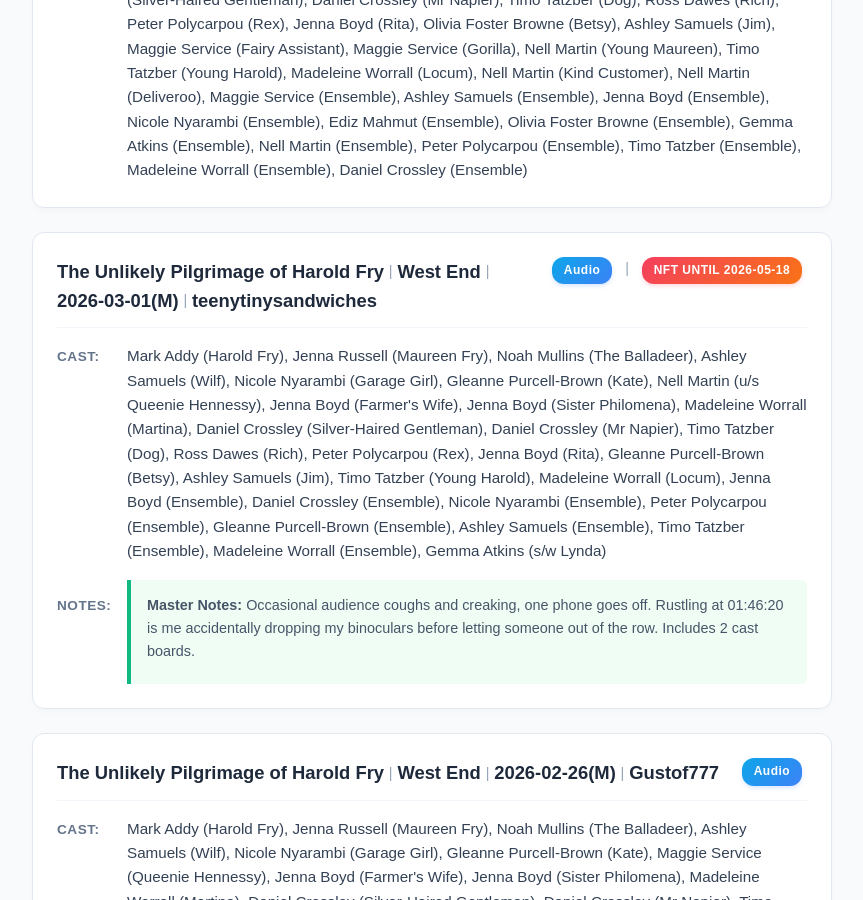
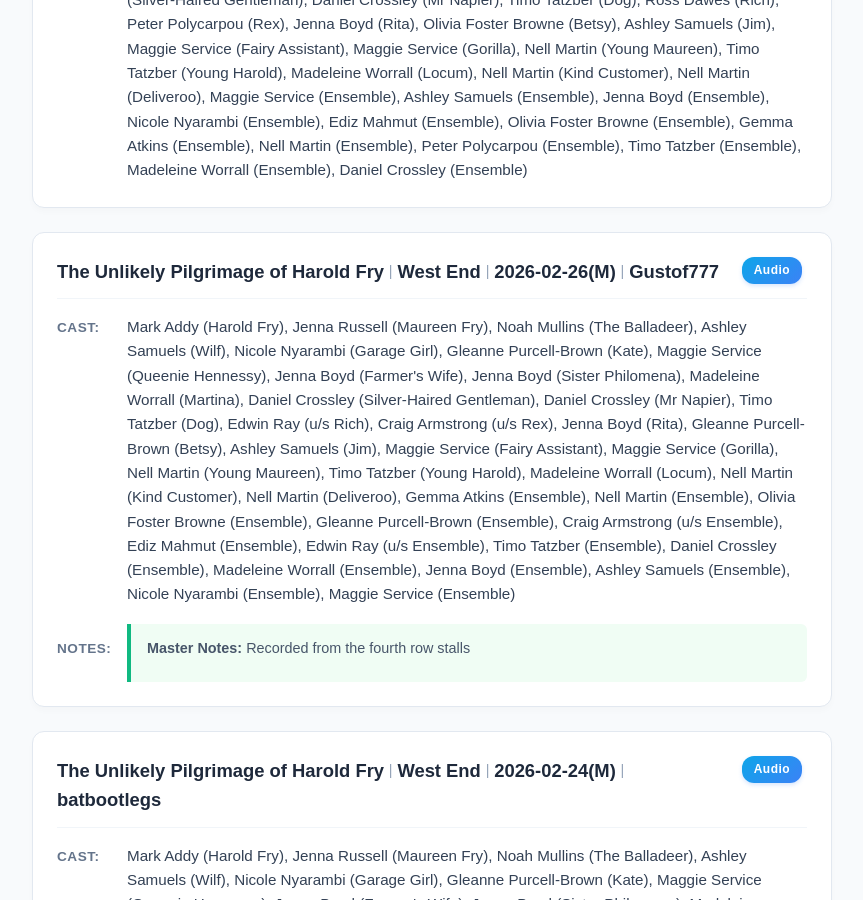
Before and after one commit to DireSpider/direspider.github.io, a Jekyll site: the page built from wants/index.html, in a window 1280 px wide and 900 px high, scrolled down 27239 px. Shown: the whole window, without its empty margins (208-1071 px from the left). Built offline with Jekyll 4.4.1, drawn with Linux system fonts in a browser that asks for light colours.

Commit message:
update my wants include html

```diff
--- a/_includes/wants.html
+++ b/_includes/wants.html
@@ -3133,56 +3133,6 @@
             <span class="separator">|</span>
             <span>West End</span>
             <span class="separator">|</span>
-            <span>2026-03-01(M)</span>
-            <span class="separator">|</span>
-            <span>teenytinysandwiches</span>
-          </div>
-
-          <div class ="header-badges">
-        <span class="media-type-badge">audio</span>
-
-
-
-
-    <span class="separator">|</span>
-    <span class="nft-badge">NFT until 2026-05-18</span>
-
-
-             </div>
-
-        </div>
-
-<div class="info-section">
-<span class="label">Cast:</span>
-<span id="cast-display" class="content-text">
-Mark Addy (Harold Fry), Jenna Russell (Maureen Fry), Noah Mullins (The Balladeer), Ashley Samuels (Wilf), Nicole Nyarambi (Garage Girl), Gleanne Purcell-Brown (Kate), Nell Martin (u/s Queenie Hennessy), Jenna Boyd (Farmer's Wife), Jenna Boyd (Sister Philomena), Madeleine Worrall (Martina), Daniel Crossley (Silver-Haired Gentleman), Daniel Crossley (Mr Napier), Timo Tatzber (Dog), Ross Dawes (Rich), Peter Polycarpou (Rex), Jenna Boyd (Rita), Gleanne Purcell-Brown (Betsy), Ashley Samuels (Jim), Timo Tatzber (Young Harold), Madeleine Worrall (Locum), Jenna Boyd (Ensemble), Daniel Crossley (Ensemble), Nicole Nyarambi (Ensemble), Peter Polycarpou (Ensemble), Gleanne Purcell-Brown (Ensemble), Ashley Samuels (Ensemble), Timo Tatzber (Ensemble), Madeleine Worrall (Ensemble), Gemma Atkins (s/w Lynda)
-</span>
-</div>
-
-
-      <div class="info-section">
-          <span class="label">Notes:</span>
-          <div class="notes-text">
-
-
-              <div style="margin-bottom: 0.5rem;">
-                  <strong>Master Notes:</strong> Occasional audience coughs and creaking, one phone goes off. Rustling at 01:46:20 is me accidentally dropping my binoculars before letting someone out of the row. Includes 2 cast boards.
-              </div>
-
-
-
-
-          </div>
-      </div>
-
-</div><div class="recording-card">
- <div class="header">
-
-          <div class="header-info">
-            <span>The Unlikely Pilgrimage of Harold Fry</span>
-            <span class="separator">|</span>
-            <span>West End</span>
-            <span class="separator">|</span>
             <span>2026-02-26(M)</span>
             <span class="separator">|</span>
             <span>Gustof777</span>
```
